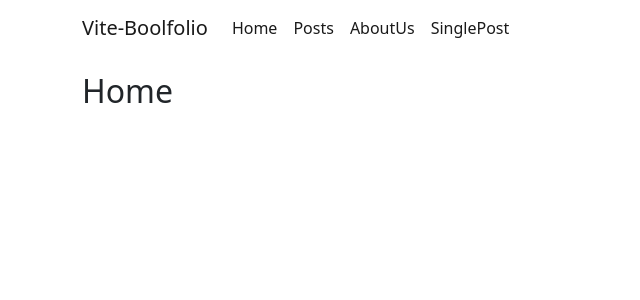
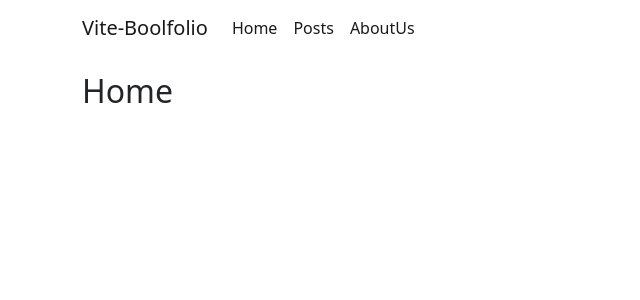
Before and after one commit to FrancescoLoCasto/vite-boolfolio, a Vue app: page / in a window 1280 px wide. Shown: the top 300 px of the page, without its empty margins (0-640 px from the left). Built offline with nearby package versions, Linux system fonts and the light colour scheme.

Commit message:
fix error

```diff
--- a/src/components/AppHeader.vue
+++ b/src/components/AppHeader.vue
@@ -29,9 +29,9 @@ export default {
                   <router-link class="nav-link active" aria-current="page" :to="{name: 'about-us'}">
                      AboutUs
                   </router-link>
-                  <router-link class="nav-link active" aria-current="page" :to="{name: 'post'}">
+                  <!-- <router-link class="nav-link active" aria-current="page" :to="{name: 'post'}">
                      SinglePost
-                  </router-link>
+                  </router-link>  -->
                </div>
             </div>
          </div>
--- a/src/components/AppMain.vue
+++ b/src/components/AppMain.vue
@@ -62,7 +62,7 @@ export default {
                         <h3 v-for="technology in post.technologies" >
                            {{ technology.name }}
                         </h3>
-                        <a href="" class="btn btn-primary">Read more...</a>
+
                      </div>
                </article>
             </div>
--- a/src/components/AppPost.vue
+++ b/src/components/AppPost.vue
@@ -37,7 +37,7 @@ export default {
                            {{ technology.name }}
                         </h3>
                         <a href="#" class="btn btn-primary">Read more...</a>
-                        <router-link v-if="!isShow" :to="{name: 'post', params: {slug: post.slug}}" class="btn btn-primary">
+                        <router-link :to="{name: 'post', params: {slug: post.slug}}" class="btn btn-primary">
                            Read more...
                         </router-link>
                      </div>
--- a/src/pages/SinglePost.vue
+++ b/src/pages/SinglePost.vue
@@ -25,7 +25,7 @@ export default {
          })
          .then((response) => {
             this.post = response.data.results;
-            console.log(response)
+            console.log(this.post)
          })
          .catch(function (error) {
             console.warn(error);
--- a/src/router.js
+++ b/src/router.js
@@ -24,10 +24,10 @@ import SinglePost from './pages/SinglePost.vue';
       component: PostsList
       },
       {
-         path: '/post',
+         path: '/posts/:slug',
          name: 'post',
          component: SinglePost
-    },
+     },
 
    ]
 });
```
